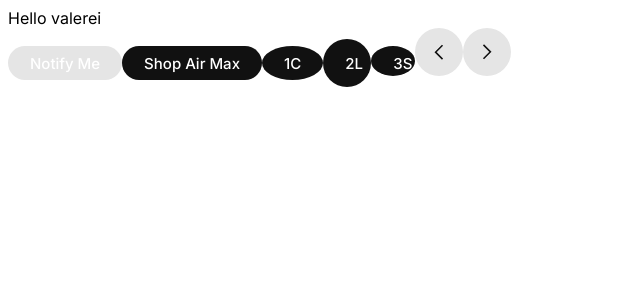
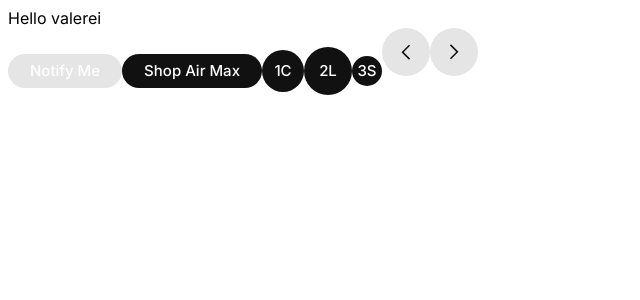
Before and after one commit to VadimErokhin/nike_shop, a Next.js app: page / in a window 1280 px wide. Shown: the top 300 px of the page, without its empty margins (0-640 px from the left). Built offline with nearby package versions, Linux system fonts and the light colour scheme.

Commit message:
button | fixed (Поправил размеры круглых кнопок )

```diff
--- a/src/components/Button/style.module.scss
+++ b/src/components/Button/style.module.scss
@@ -13,15 +13,24 @@
 }
 
 .circle {
+  padding: 0;
+  width: 42px;
+  height: 42px;
+  max-width: 42px;
+  max-height: 42px;
   border-radius: 100%;
 }
 
 .circle.large {
   width: 48px;
   height: 48px;
+  max-width: 48px;
+  max-height: 48px;
 }
 
 .circle.small {
   width: 30px;
   height: 30px;
+  max-width: 30px;
+  max-height: 30px;
 }
```
